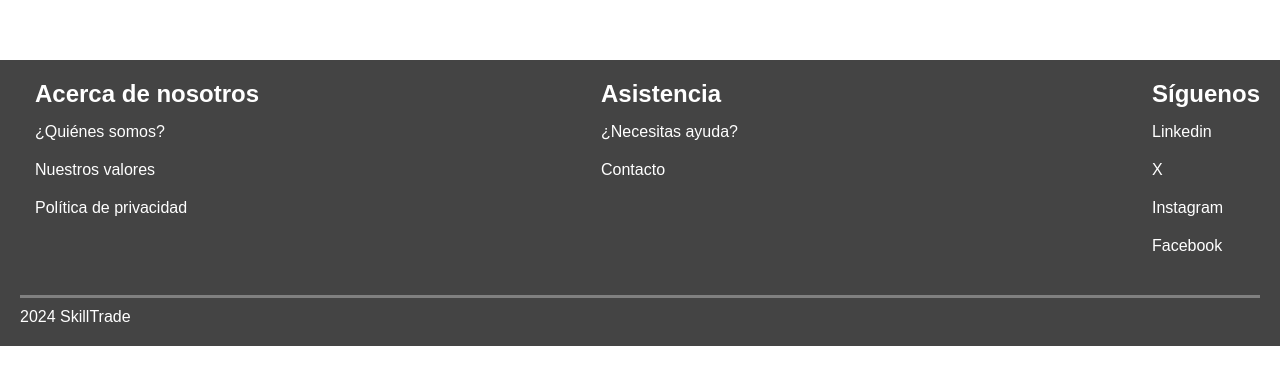
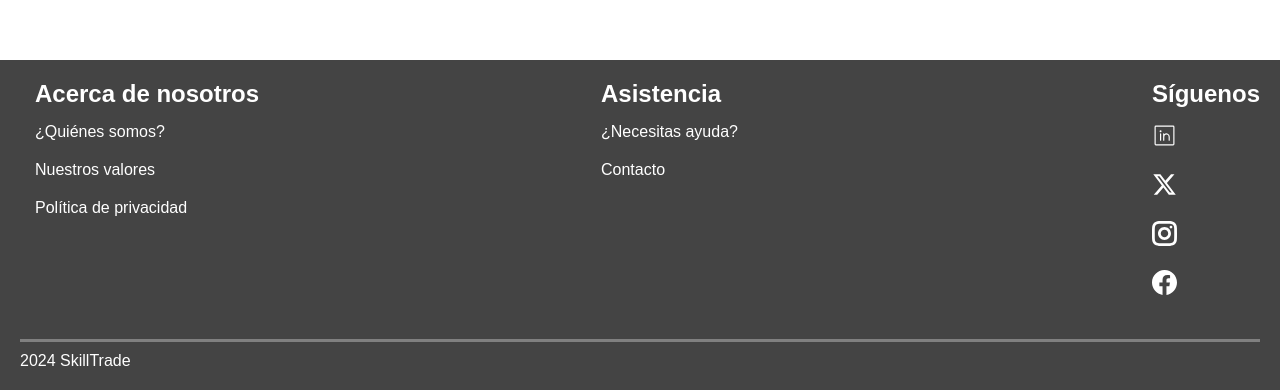
Before and after one commit to Marianto38/c20-20-m-node-react, a React (Vite) app in the folder Front/: page / in a window 1280 px wide. Shown: the part 1341-1731 px from the top of the page. Before the commit the page ends 1687 px from the top, so only its background shows below. Built offline with nearby package versions, Linux system fonts and the light colour scheme; no server answers.

Commit message:
cambios-footer

```diff
--- a/Front/src/Components/HomeSections/Footer/Footer.css
+++ b/Front/src/Components/HomeSections/Footer/Footer.css
@@ -39,6 +39,10 @@ footer {
     display: block;
 }
 
+.footer-link:hover{
+    color: #e0cece;
+}
+
 ul {
     list-style: none;
     padding: 0;
@@ -49,9 +53,6 @@ li {
     margin-bottom: 8px;
 }
 
-a {
-    text-decoration: none;
-}
 
 .footer-bottom {
     text-align: left;
@@ -71,14 +72,6 @@ a {
     font-size: 1rem;
 }
 
-/* Estilo para los iconos de redes sociales */
-.social-media-icon {
-    width: 24px; /* Tamaño del icono */
-    height: 24px; /* Tamaño del icono */
-    fill: #ffff; /* Color de los iconos */
-    transition: fill 0.3s; /* Transición de color al pasar el ratón */
+.icon-size{
+    font-size: 25px;
 }
-
-.social-media-link:hover .social-media-icon {
-    fill: #007bff; /* Color de los iconos al pasar el ratón */
-}
--- a/Front/src/Components/HomeSections/Footer/Footer.jsx
+++ b/Front/src/Components/HomeSections/Footer/Footer.jsx
@@ -1,5 +1,9 @@
 import React from 'react'
 import './Footer.css'
+import { PiLinkedinLogoLight } from 'react-icons/pi';
+import { FaXTwitter } from 'react-icons/fa6';
+import { GrInstagram } from 'react-icons/gr';
+import { BsFacebook } from 'react-icons/bs';
 
 const Footer = () => {
     return (
@@ -25,10 +29,10 @@ const Footer = () => {
                 <div className='footer-right'>
                     <h2 className='footer-title'>Síguenos</h2>
                     <ul>
-                        <li><a className='footer-link' href='#' target='_blank'>Linkedin</a></li>
-                        <li><a className='footer-link' href='#' target='_blank'>X</a></li>
-                        <li><a className='footer-link' href='#' target='_blank'>Instagram</a></li>
-                        <li><a className='footer-link' href='#' target='_blank'>Facebook</a></li>
+                        <li><a className='footer-link' href='https://www.linkedin.com/' target='_blank'><PiLinkedinLogoLight className='icon-size' /></a></li>
+                        <li><a className='footer-link' href='https://www.x.com/' target='_blank'><FaXTwitter className='icon-size' /></a></li>
+                        <li><a className='footer-link' href='https://www.instagram.com/' target='_blank'><GrInstagram className='icon-size' /></a></li>
+                        <li><a className='footer-link' href='https://web.facebook.com/' target='_blank'><BsFacebook className='icon-size' /></a></li>
                     </ul>
                 </div>
             </div>
```
